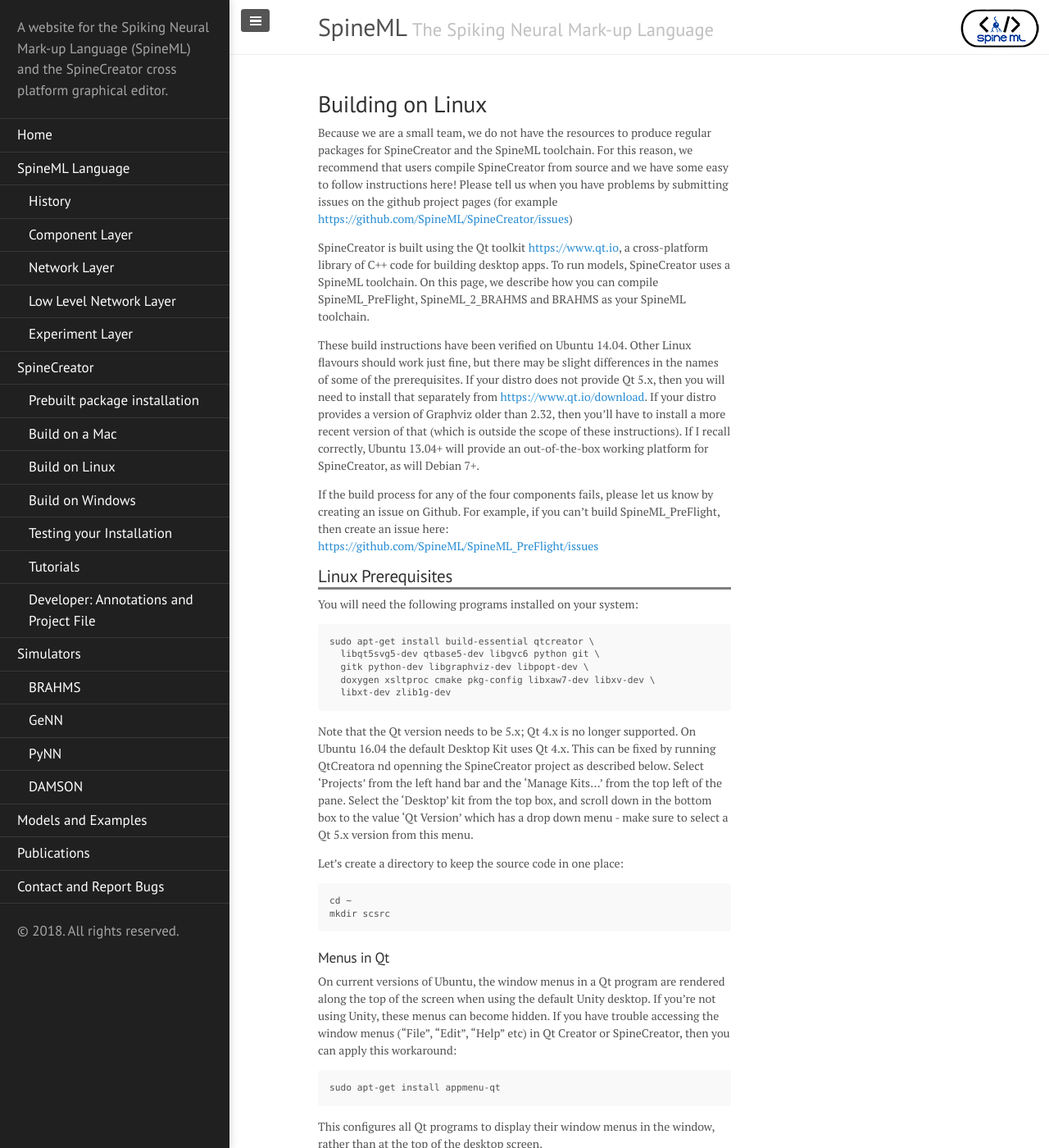
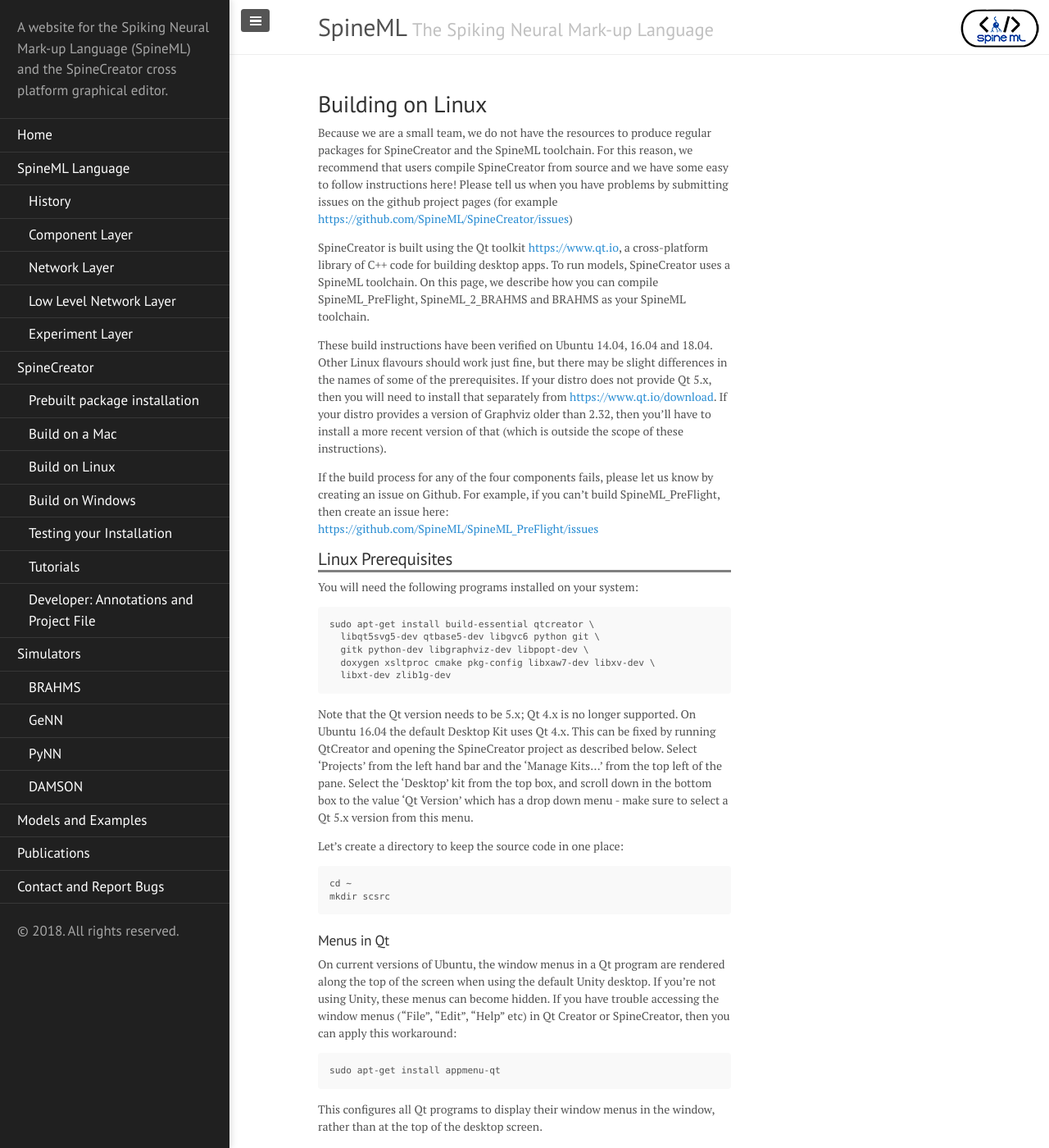
Before and after one commit to SpineML/spineml.github.io, a Jekyll site: the page built from spinecreator/sourcelin/index.md, in a window 1280 px wide and 1400 px high. Shown: the whole window at 82% size. Built offline with Jekyll 4.4.1, drawn with Linux system fonts in a browser that asks for light colours; nearby versions of some CDN libraries; library files that are not in the unit come from our copies.

Commit message:
Removes reference to Ubuntu 13.04 and notes that the instructions have been tested with 16.04 and 18.04

````diff
--- a/spinecreator/sourcelin/index.md
+++ b/spinecreator/sourcelin/index.md
@@ -20,7 +20,8 @@
 SpineML_PreFlight, SpineML_2_BRAHMS and BRAHMS as your SpineML
 toolchain.
 
-These build instructions have been verified on Ubuntu 14.04. Other
+These build instructions have been verified on Ubuntu 14.04, 16.04 and
+18.04. Other
 Linux flavours should work just fine, but there may be slight
 differences in the names of some of the prerequisites. If your distro
 does not provide Qt 5.x, then you will need to install that separately
@@ -28,9 +29,7 @@
 [https://www.qt.io/download](https://www.qt.io/download). If
 your distro provides a version of Graphviz older than 2.32, then
 you'll have to install a more recent version of that (which is outside
-the scope of these instructions). If I recall correctly, Ubuntu 13.04+
-will provide an out-of-the-box working platform for SpineCreator, as
-will Debian 7+.
+the scope of these instructions).
 
 If the build process for any of the four components fails, please let
 us know by creating an issue on Github. For example, if you can't
@@ -49,7 +48,14 @@
   libxt-dev zlib1g-dev
 ```
 
-Note that the Qt version needs to be 5.x; Qt 4.x is no longer supported. On Ubuntu 16.04 the default Desktop Kit uses Qt 4.x. This can be fixed by running QtCreatora nd openning the SpineCreator project as described below. Select 'Projects' from the left hand bar and the 'Manage Kits...' from the top left of the pane. Select the 'Desktop' kit from the top box, and scroll down in the bottom box to the value 'Qt Version' which has a drop down menu - make sure to select a Qt 5.x version from this menu.
+Note that the Qt version needs to be 5.x; Qt 4.x is no longer
+supported. On Ubuntu 16.04 the default Desktop Kit uses Qt 4.x. This
+can be fixed by running QtCreator and opening the SpineCreator project
+as described below. Select 'Projects' from the left hand bar and the
+'Manage Kits...' from the top left of the pane. Select the 'Desktop'
+kit from the top box, and scroll down in the bottom box to the value
+'Qt Version' which has a drop down menu - make sure to select a Qt 5.x
+version from this menu.
 
 Let's create a directory to keep the source code in one place:
 
````
